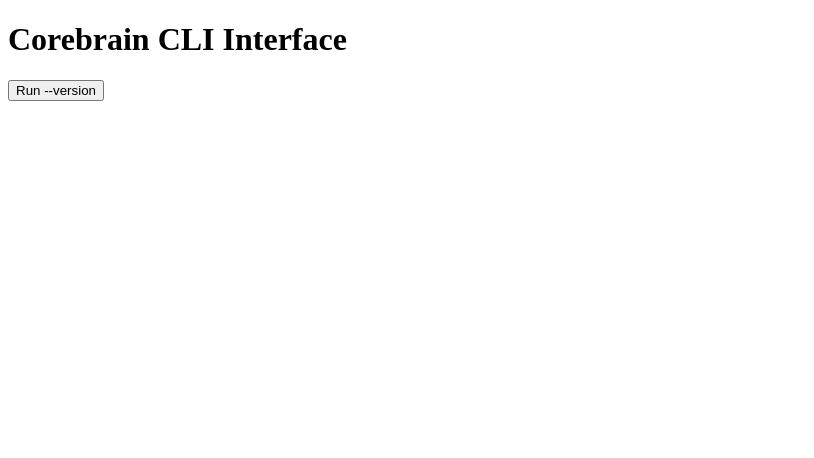
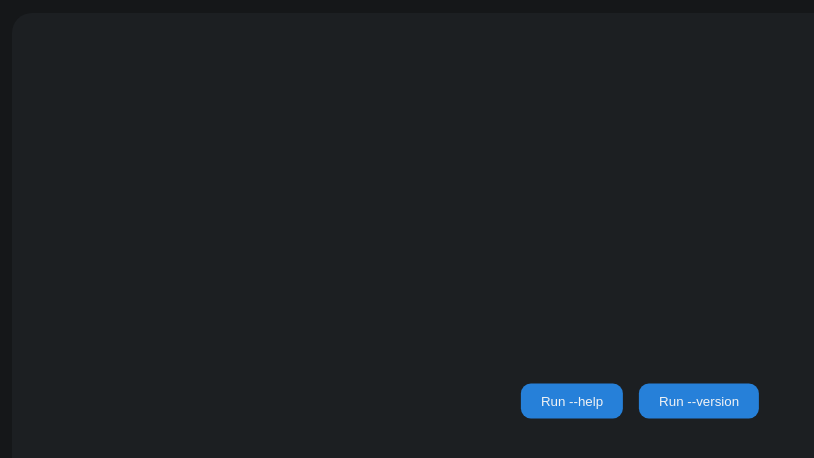
Before and after one commit to Luki20091/CLI-UI, a React (Vite) app in the folder client/: page / in a window 1280 px wide. Shown: the top 458 px of the page, without its empty margins (0-814 px from the left). Built offline with nearby package versions, Linux system fonts and the light colour scheme.

Commit message:
simple styles

```diff
--- a/client/index.html
+++ b/client/index.html
@@ -8,5 +8,6 @@
 <body>
   <div id="root"></div>
   <script type="module" src="/src/main.jsx"></script>
+  <script src="/node_modules/flowbite/dist/flowbite.min.js"></script>
 </body>
 </html>
--- a/client/package.json
+++ b/client/package.json
@@ -23,6 +23,7 @@
     "class-variance-authority": "^0.7.1",
     "clsx": "^2.1.1",
     "daisyui": "^5.0.35",
+    "flowbite": "^3.1.2",
     "lucide-react": "^0.511.0",
     "react": "^19.1.0",
     "react-dom": "^19.1.0",
--- a/client/src/App.jsx
+++ b/client/src/App.jsx
@@ -9,11 +9,13 @@
 
   return (
     <div>
-      <h1>Corebrain CLI Interface</h1>
-      <div>
-        <button data-command="--version">Run --version</button>
+      <div class="flex-center">
+        <button data-command="--help" class="btn center">Run --help</button>
+        <button data-command="--version" class="btn center">Run --version</button>
         {/* Add more buttons with data-command/data-args as needed */}
       </div>
+
+
       <pre>{output}</pre>
     </div>
   );
--- a/client/src/index.css
+++ b/client/src/index.css
@@ -1,8 +1,92 @@
 @tailwind utilities;
 
+:root {
+  --blue1:  hsl(210 10%  9%);
+  --blue2:  hsl(210 10% 12%);
+  --blue3:  hsl(210 10% 16%);
+  --blue4:  hsl(210 10% 20%);
+  --blue5:  hsl(210 10% 25%);
+  --blue6:  hsl(210 10% 32%);
+  --blue7:  hsl(210 10% 40%);
+  --blue8:  hsl(210 10% 50%);
+  --blue9:  hsl(210 10% 60%);
+  --blue10: hsl(210 10% 70%);
+  --blue11: hsl(210 10% 80%);
+  --blue12: hsl(210 10% 95%);
 
-:root {
-  --radius: 0.625rem;
+
+
+  --blue-accent-1: hsl(210 60% 45%);
+  --blue-accent-2: hsl(210 70% 50%);
+  --blue-accent-3: hsl(210 80% 55%);
+  --blue-accent-4: hsl(210 90% 60%);
 }
 
-/* Możesz nadal mieć zmienną radius, ale cała reszta bierze się z DaisyUI */
+
+
+*, ::after, ::before {
+    box-sizing: border-box;
+    outline: none !important;
+    border: none !important;
+    -webkit-box-shadow: none !important;
+    box-shadow: none !important;
+}
+
+html::-webkit-scrollbar,
+body::-webkit-scrollbar {
+  display: none;
+}
+
+
+html, body {
+  background-color: var(--blue1);
+  color: var(--blue12);
+  position: absolute;
+  width: 100%;
+  height: 100%;
+  margin: 0;
+  padding: 0;
+
+  overflow: auto;
+  scrollbar-width: none;
+  -ms-overflow-style: none;
+}
+
+#root {
+  background-color: var(--blue2);
+  width: calc(100% - 24px);
+  height: calc(100% - 24px);
+  position: relative;
+  margin: 12px;
+  border-radius: 20px;
+  justify-content: center;
+  align-items: center;
+}
+
+.btn {
+  background-color: var(--blue-accent-2);
+  color: var(--blue12);
+  border-radius: 10px;
+  padding: 10px 20px;
+  cursor: pointer;
+}
+
+
+
+.btn:hover {
+  background-color: var(--blue-accent-3);
+}
+
+
+
+
+.flex-center {
+  position: absolute;
+  top: 50%;
+  left: 50%;
+  transform: translate(-50%, -50%);
+  display: flex;
+  justify-content: center;
+  align-items: center;
+  gap: 1rem; /* opcjonalnie odstęp między przyciskami */
+}
--- a/client/tailwind.config.js
+++ b/client/tailwind.config.js
@@ -10,7 +10,8 @@
   },
   plugins: [
     require("tw-animate-css"),
-    require("daisyui")
+    require("daisyui"),
+    require("flowbite")
   ],
   daisyui: {
     themes: [
```
Also changed, not shown: 1 other file (tests, documents, lock files or other folders).
